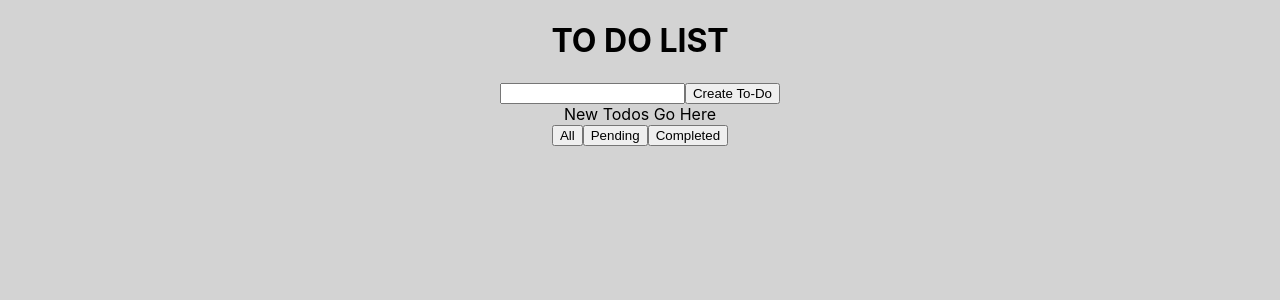
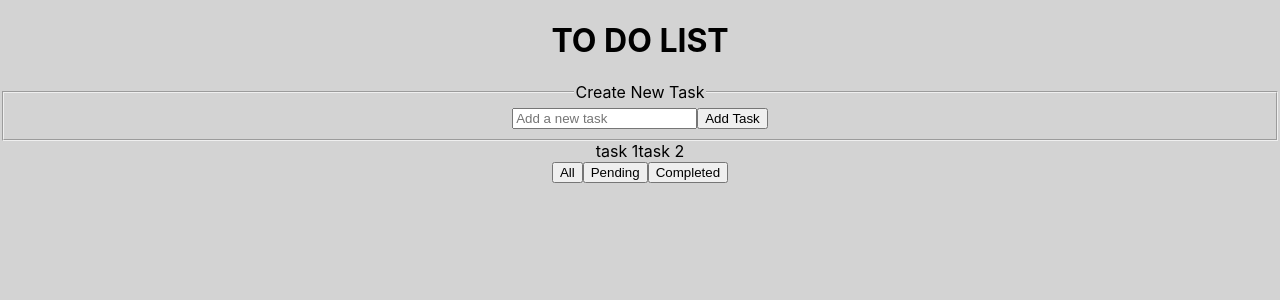
Before and after one commit to nmcmillen/to-do-list, a React (Create React App) app: page / in a window 1280 px wide. Shown: the top 300 px of the page. Built offline with nearby package versions, Linux system fonts and the light colour scheme.

Commit message:
new strin adds on add task submitt not from input yet

```diff
--- a/src/App.js
+++ b/src/App.js
@@ -1,22 +1,41 @@
-import './App.css';
-import ReactDOM from 'react-dom'
-import { useState, useEffect } from 'react';
+import "./App.css";
+import ReactDOM from "react-dom";
+import { useState, useEffect } from "react";
 
 function App() {
-const [ todo, setTodo] = useState([])
+  const [task, setTask] = useState(["task 1", "task 2"]);
 
-useEffect(() => {
-  console.log('setting state test')
-}, [])
+  useEffect(() => {
+    console.log("setting state test");
+  }, []);
+
+  function CreateTask(props) {
+    function handleSubmit(e) {
+      e.preventDefault();
+      alert("form submitted");
+      props.setTask(prev => prev.concat("test task"))
+    }
+
+    return (
+      <form onSubmit={handleSubmit}>
+        <fieldset>
+          <legend>Create New Task</legend>
+          <input placeholder="Add a new task" />
+          <button>Add Task</button>
+        </fieldset>
+      </form>
+    );
+  }
 
   return (
     <div className="App">
       <h1>TO DO LIST</h1>
-      <div id="input-create">
+      <CreateTask setTask={setTask}/>
+      {/* <div id="input-create">
         <input type="text" />
         <button>Create To-Do</button>
-      </div>
-      <div>New Todos Go Here</div>
+      </div> */}
+      <div>{task}</div>
       <div id="status-buttons">
         <button>All</button>
         <button>Pending</button>
```
